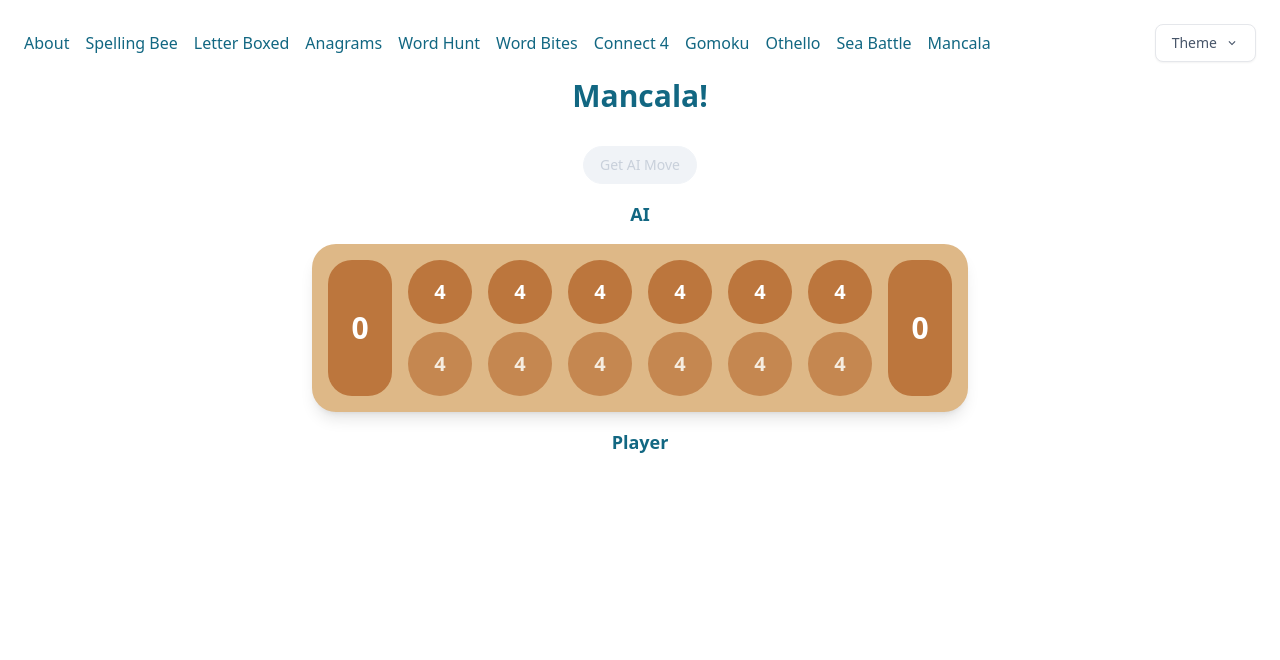
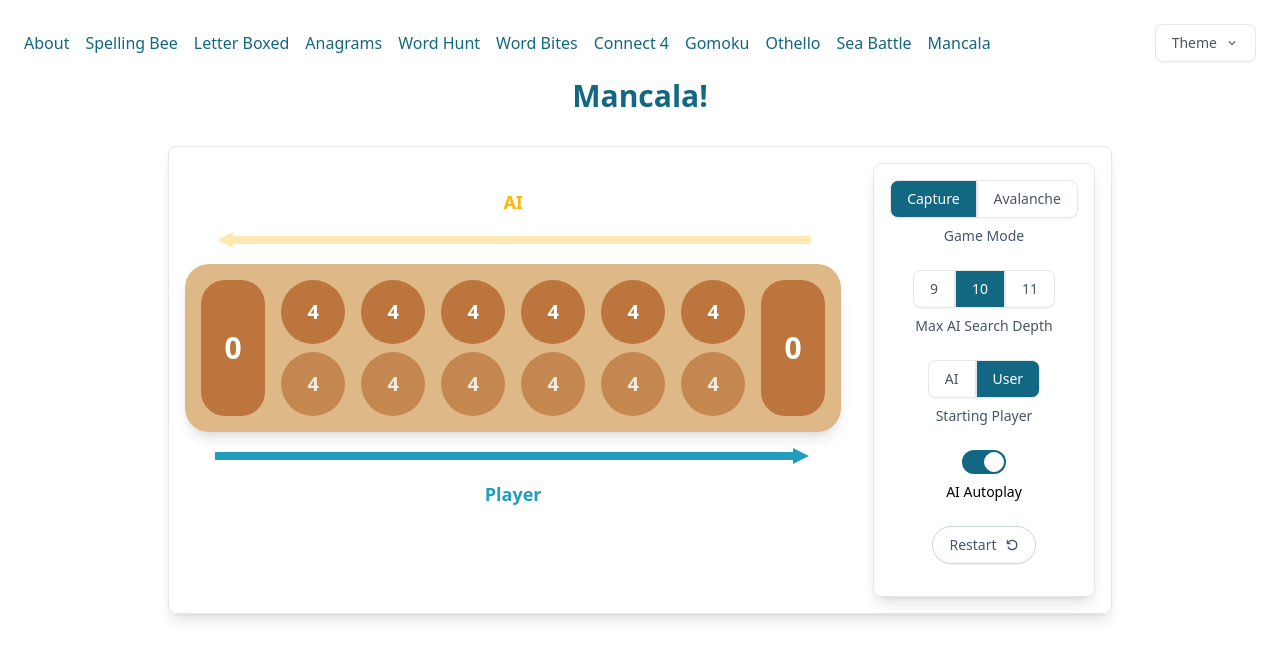
Before and after one commit to k-gerner/kyle-personal-website, a React (Create React App) app in the folder frontend/: page /mancala in a window 1280 px wide. Shown: the top 660 px of the page. Built offline with nearby package versions, Linux system fonts and the light colour scheme.

Commit message:
Frontend advanced styling; still needs game over logic

```diff
--- a/frontend/src/pages/ai/gamepigeon/Mancala.tsx
+++ b/frontend/src/pages/ai/gamepigeon/Mancala.tsx
@@ -3,15 +3,31 @@ import React, { useState, useEffect, useRef } from "react";
 import { callEndpoint } from "../../../utils/helpers";
 import { Player } from '../../../utils/classes';
 import { ActionButton } from '../../../atoms/ActionButton';
+import { VscDebugRestart } from "react-icons/vsc";
+import { ButtonGroupPicker } from '../../../components/ButtonGroupPicker';
+import { BooleanSelector } from '../../../atoms/BooleanSelector';
 
 const END_IN_BANK_ANIMATION_DELAY = 1000; // ms
-const POCKET_ANIMATION_DELAY = 700; // ms
+const POCKET_ANIMATION_DELAY = 500; // ms
 
 const PLAYER_BANK_INDEX = 6;
 const AI_BANK_INDEX = 13;
 
+enum GameMode {
+    Capture = "capture",
+    Avalanche = "avalanche"
+}
+
 
 const Mancala = () => {
+    // Game settings state
+    const [maxDepth, setMaxDepth] = useState(10);
+    const [gameMode, setGameMode] = useState<GameMode>(GameMode.Capture);
+    const [autoplay, setAutoplay] = useState(true);
+    const [startingPlayer, setStartingPlayer] = useState<Player>(Player.User);
+
+    // Game state
+    const [gameStarted, setGameStarted] = useState(false);
     const [currentPlayer, setCurrentPlayer] = useState<Player>(Player.User);
     const [playingAnimationActive, setPlayingAnimationActive] = useState(false);
     // Player pockets are indexed 0-5, player bank is index 6
@@ -19,6 +35,8 @@ const Mancala = () => {
     // Initial state: [4, 4, 4, 4, 4, 4, 0, 4, 4, 4, 4, 4, 4, 0]
     // Full board state: [playerPockets..., playerBank, aiPockets..., aiBank]
     const [pockets, setPockets] = useState<number[]>([4, 4, 4, 4, 4, 4, 0, 4, 4, 4, 4, 4, 4, 0]);
+    const [loading, setLoading] = useState(false);
+    const [winner, setWinner] = useState<Player | null>(null);
 
     const getPlayerPockets = () => pockets.slice(0, 6);
     const getAiPockets = () => pockets.slice(7, 13);
@@ -26,14 +44,15 @@ const Mancala = () => {
     const getAiScore = () => pockets[AI_BANK_INDEX];
 
     const getAiMove = async () => {
+        setGameStarted(true);
+        setLoading(true);
         const response = await callEndpoint('api/game_pigeon/mancala_capture', {
             playerScore: getPlayerScore(),
             aiScore: getAiScore(),
             playerPockets: getPlayerPockets(),
             aiPockets: getAiPockets(),
-            maxDepth: 10
+            maxDepth: maxDepth
         });
-        console.log('getAiMove:', response);
         setPlayingAnimationActive(true);
         for (let boardState of response.boardStates) {
             await animateMove(boardState.recentMove, Player.AI); // AI pockets are offset by 7
@@ -43,6 +62,7 @@ const Mancala = () => {
         }
         setPlayingAnimationActive(false);
         setCurrentPlayer(Player.User);
+        setLoading(false);
     }
 
     const setPocketsFromBoardState = (boardState: {
@@ -61,6 +81,8 @@ const Mancala = () => {
     }
 
     const handlePocketClick = async (index: number) => {
+        setGameStarted(true);
+        setLoading(true);
         if (currentPlayer === Player.User && getPlayerPockets()[index] > 0) {
             const response = await callEndpoint('api/game_pigeon/mancala_capture/player_move', {
                 playerScore: getPlayerScore(),
@@ -69,7 +91,6 @@ const Mancala = () => {
                 aiPockets: getAiPockets(),
                 move: index
             });
-            console.log('handlePocketClick:', response);
             setPlayingAnimationActive(true);
             await animateMove(response.boardState.recentMove, Player.User);
             // set from board state to apply captures (if applicable)
@@ -78,8 +99,8 @@ const Mancala = () => {
             if (!response.boardState.endInBank) {
                 setCurrentPlayer(Player.AI);
             }
-
         }
+        setLoading(false);
     };
 
     const animateMove = async (pocketIndex: number, turn: Player) => {
@@ -109,23 +130,170 @@ const Mancala = () => {
         }
     }
 
+    const resetGame = () => {
+        setGameStarted(false);
+        setPockets([4, 4, 4, 4, 4, 4, 0, 4, 4, 4, 4, 4, 4, 0]);
+        setCurrentPlayer(startingPlayer);
+        setPlayingAnimationActive(false);
+        setWinner(null);
+        setLoading(false);
+    }
+
+    useEffect(() => {
+        if (winner) {
+            return;
+        }
+        if (currentPlayer === Player.AI && autoplay && !loading) {
+            getAiMove();
+        }
+    }, [currentPlayer, winner, autoplay, loading]);
+
     return (
         <div className="flex flex-col gap-4 bg-background-base min-h-screen items-center">
             <h1 className="text-center text-3xl font-bold text-primary-highlight mb-4">Mancala!</h1>
+            <div className="border p-4 rounded-lg shadow-lg flex flex-col md:flex-row flex-wrap gap-4 sm:gap-8 items-center justify-center transition duration-500">
+                <div className="flex flex-col items-center gap-4 min-w-fit flex-0 relative min-h-[48rem] sm:min-h-[24rem]">
+                    <div className="text-lg font-semibold text-secondary-base">AI</div>
+                    <div className="hidden sm:block w-full">
+                        <HorizontalArrow pointLeft={true} isActive={currentPlayer === Player.AI} />
+                    </div>
+                    <div className="flex flex-row items-stretch gap-4 h-[39rem] sm:h-auto">
+                        <div className="block sm:hidden h-full">
+                            <VerticalArrow pointDown={false} isActive={currentPlayer === Player.User} />
+                        </div>
+                        <MancalaBoard
+                            pockets={pockets}
+                            selectable={currentPlayer === Player.User && !playingAnimationActive}
+                            playerTurn={currentPlayer}
+                            onPocketClick={handlePocketClick}
+                        />
+                        <div className="block sm:hidden h-full">
+                            <VerticalArrow pointDown={true} isActive={currentPlayer === Player.AI} />
+                        </div>
+                    </div>
+                    <div className="hidden sm:block w-full">
+                        <HorizontalArrow pointLeft={false} isActive={currentPlayer === Player.User} />
+                    </div>
+                    <div className="text-lg font-semibold text-primary-base">Player</div>
+                    {currentPlayer === Player.AI && !autoplay
+                        ?
+                        <div className="absolute left-0 right-0 bottom-0 w-full flex justify-center">
+                            {
+                                !autoplay && (
+                                    <ActionButton
+                                        label={loading
+                                            ? playingAnimationActive
+                                                ? "AI is placing moves..."
+                                                : "AI is thinking..."
+                                            : "Get AI Move"}
+                                        onClick={getAiMove}
+                                        disabled={loading || winner !== null}
+                                        className={`w-48 h-12 text-md
+                                            ${!gameStarted && startingPlayer === Player.AI
+                                                ? 'animate-enlargeBounce'
+                                                : ''}`
+                                        }
+                                    />
+                                )
+                            }
+                        </div>
+                        : null
+                    }
+                </div>
+                <div className="border p-4 rounded-lg shadow-lg">
+                    <InputSection
+                        maxDepth={maxDepth}
+                        setMaxDepth={setMaxDepth}
+                        gameMode={gameMode}
+                        setGameMode={setGameMode}
+                        autoplay={autoplay}
+                        setAutoplay={setAutoplay}
+                        startingPlayer={startingPlayer}
+                        setStartingPlayer={(player: Player) => {
+                            if (!gameStarted) {
+                                setCurrentPlayer(player);
+                            }
+                            setStartingPlayer(player);
+                        }}
+                        loading={loading}
+                        onReset={resetGame}
+                    />
+                </div>
+            </div>
+        </div>
+    );
+};
+
+interface InputSectionProps {
+    maxDepth: number;
+    setMaxDepth: (depth: number) => void;
+    gameMode: GameMode;
+    setGameMode: (mode: GameMode) => void;
+    autoplay: boolean;
+    setAutoplay: (autoplay: boolean) => void;
+    startingPlayer: Player;
+    setStartingPlayer: (player: Player) => void;
+    loading: boolean;
+    onReset: () => void;
+}
+
+
+const InputSection: React.FC<InputSectionProps> = ({
+    maxDepth,
+    setMaxDepth,
+    gameMode,
+    setGameMode,
+    autoplay,
+    setAutoplay,
+    startingPlayer,
+    setStartingPlayer,
+    loading,
+    onReset,
+}) => {
+    const restartButtonLabel = (
+        <div className="flex flex-row justify-center items-center gap-2">
+            <span>Restart</span>
+            <VscDebugRestart />
+        </div>
+    )
+
+    return (
+        <div className="flex flex-col items-center gap-6 mb-4">
+            <ButtonGroupPicker
+                optionsWithLabels={[{ label: "Capture", value: GameMode.Capture }, { label: "Avalanche", value: GameMode.Avalanche }]}
+                label="Game Mode"
+                selectedValue={gameMode}
+                setValue={setGameMode}
+            />
+            <ButtonGroupPicker
+                options={[9, 10, 11]}
+                label="Max AI Search Depth"
+                selectedValue={maxDepth}
+                setValue={setMaxDepth}
+            />
+            <ButtonGroupPicker
+                optionsWithLabels={[{ label: "AI", value: Player.AI }, { label: "User", value: Player.User }]}
+                label="Starting Player"
+                selectedValue={startingPlayer}
+                setValue={setStartingPlayer}
+            />
+            <BooleanSelector
+                selected={autoplay}
+                label="AI Autoplay"
+                onChange={() => {
+                    setAutoplay(!autoplay);
+                }}
+                labelOnBottom={true}
+            />
             <ActionButton
-                onClick={getAiMove}
-                label="Get AI Move"
-                disabled={currentPlayer !== Player.AI || playingAnimationActive}
-            />
-            <MancalaBoard
-                pockets={pockets}
-                selectable={currentPlayer === Player.User && !playingAnimationActive}
-                playerTurn={currentPlayer}
-                onPocketClick={handlePocketClick}
+                label={restartButtonLabel}
+                onClick={onReset}
+                className=""
+                disabled={loading}
             />
         </div>
     );
-};
+}
 
 
 interface MancalaBoardProps {
@@ -148,19 +316,18 @@ const MancalaBoard: React.FC<MancalaBoardProps> = ({
     const playerPockets = pockets.slice(0, 6);
     const aiPockets = pockets.slice(7, 13);
     return (
-        <div className="flex flex-col items-center">
-            <div className="mb-4 text-lg font-semibold text-primary-highlight">AI</div>
-            <div className="flex flex-row gap-4 items-center bg-mancala-board p-4 rounded-3xl shadow-lg items-stretch">
+        <div className="flex flex-col sm:flex-row items-center">
+            <div className="flex flex-col sm:flex-row gap-4 items-center bg-mancala-board p-4 rounded-3xl shadow-lg items-stretch">
                 <div
                     key={`ai-score-pocket-${aiScore}`}
-                    className="bg-secondary rounded-3xl bg-mancala-pocket flex items-center justify-center text-3xl font-bold text-white w-16 transition animate-secondaryOutlineBounce"
+                    className="bg-secondary rounded-3xl bg-mancala-pocket flex items-center justify-center text-3xl font-bold text-white w-full sm:w-16 h-12 sm:h-auto transition animate-secondaryOutlineBounce"
                 >
                     <span key={`ai-score-${aiScore}`} className="transition animate-enlargeBounceBigger text">
                         {aiScore}
                     </span>
                 </div>
-                <div className="flex flex-col items-center gap-2">
-                    <div className="grid grid-cols-6 gap-4">
+                <div className="flex flex-row-reverse sm:flex-col items-center gap-2">
+                    <div className="grid grid-rows-6 sm:grid-cols-6 sm:grid-rows-1 gap-4">
                         {aiPockets.slice().reverse().map((count, index) => {
                             const outlineAnimateClass = aiOutlineAnimates[index]
                                 ? playerTurn === Player.User
@@ -184,7 +351,7 @@ const MancalaBoard: React.FC<MancalaBoardProps> = ({
                             )
                         })}
                     </div>
-                    <div className="grid grid-cols-6 gap-4">
+                    <div className="grid grid-rows-6 sm:grid-cols-6 sm:grid-rows-1 gap-4">
                         {playerPockets.map((count, index) => {
                             const pocketActive = selectable && count > 0;
                             const selectableAnimateClass = pocketActive ? 'animate-pulse' : '';
@@ -216,16 +383,67 @@ const MancalaBoard: React.FC<MancalaBoardProps> = ({
                         })}
                     </div>
                 </div>
-                <div key={`player-score-pocket-${playerScore}`} className="bg-secondary rounded-3xl bg-mancala-pocket flex items-center justify-center text-3xl font-bold text-white w-16 transition animate-primaryOutlineBounce">
+                <div key={`player-score-pocket-${playerScore}`} className="bg-secondary rounded-3xl bg-mancala-pocket flex items-center justify-center text-3xl font-bold text-white w-full sm:w-16 h-12 sm:h-auto transition animate-primaryOutlineBounce">
                     <span key={`player-score-${playerScore}`} className="transition animate-enlargeBounceBigger">
                         {playerScore}
                     </span>
                 </div>
             </div>
-            <div className="mt-4 text-lg font-semibold text-primary-highlight">Player</div>
         </div>
     );
 }
+
+
+const HorizontalArrow: React.FC<{ pointLeft: boolean, isActive: boolean }> = ({ pointLeft, isActive }) => {
+    return (
+        <div className={`flex flex-row justify-center items-center w-full px-8 transition-all duration-500
+            ${pointLeft
+                ? 'flex-row-reverse'
+                : ''}
+            ${isActive
+                ? ''
+                : 'opacity-30'}`}>
+            <div
+                className={`h-2 w-full
+                    ${pointLeft
+                        ? 'bg-secondary-base mr-[-2px]'
+                        : 'bg-primary-base ml-[-2px]'}`}
+            />
+            <div
+                className={`h-0 w-0 border-y-8 border-y-transparent
+                ${pointLeft
+                        ? 'border-r-[16px] border-r-secondary-base'
+                        : 'border-l-[16px] border-l-primary-base'}`}>
+            </div>
+        </div>
+    );
+}
+
+const VerticalArrow: React.FC<{ pointDown: boolean, isActive: boolean }> = ({ pointDown, isActive }) => {
+    return (
+        <div className={`flex flex-col justify-center items-center h-full py-8 transition-all duration-500
+            ${pointDown
+                ? 'flex-col-reverse'
+                : ''}
+            ${isActive
+                ? ''
+                : 'opacity-50'}`}>
+            <div
+                className={`w-2 h-full
+                    ${pointDown
+                        ? 'bg-secondary-base mb-[-2px]'
+                        : 'bg-primary-base mt-[-2px]'}`}
+            />
+            <div
+                className={`h-0 w-0 border-x-8 border-x-transparent
+                ${pointDown
+                        ? 'border-b-[16px] border-b-secondary-base'
+                        : 'border-t-[16px] border-t-primary-base'}`}>
+            </div>
+        </div>
+    );
+}
+
 
 const pause = async (duration: number) => {
     return new Promise(resolve => setTimeout(resolve, duration));
--- a/frontend/tailwind.config.js
+++ b/frontend/tailwind.config.js
@@ -114,9 +114,9 @@ module.exports = {
         enlargeBounce: 'enlargeBounce 1.0s ease-in-out infinite',
         customPulse: 'customPulse 1.5s cubic-bezier(0.4, 0, 0.6, 1) infinite',
         // Mancala specific animations (should be same duration as in Mancala.tsx)
-        enlargeBounceBigger: 'enlargeBounceBigger 0.7s ease-in-out',
-        primaryOutlineBounce: 'primaryOutlineBounce 0.7s ease-in-out',
-        secondaryOutlineBounce: 'secondaryOutlineBounce 0.7s ease-in-out',
+        enlargeBounceBigger: 'enlargeBounceBigger 0.5s ease-in-out',
+        primaryOutlineBounce: 'primaryOutlineBounce 0.5s ease-in-out',
+        secondaryOutlineBounce: 'secondaryOutlineBounce 0.5s ease-in-out',
       },
     },
   },
```
